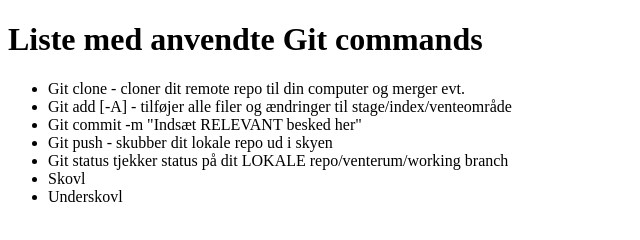
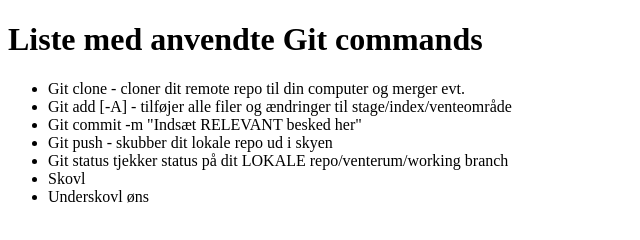
Before and after one commit to mwintherDK/V2BLtest, a plain HTML site: page index.html in a window 1280 px wide. Shown: the full height of the page, 0-640 px from the left. Drawn offline with Linux system fonts and the light colour scheme.

Commit message:
Update index.html

```diff
--- a/index.html
+++ b/index.html
@@ -22,7 +22,7 @@
         Git status tjekker status på dit LOKALE repo/venterum/working branch
       </li>
       <li>Skovl</li>
-      <li>Underskovl</li>
+      <li>Underskovl øns</li>
     </ul>
   </body>
 </html>
```
